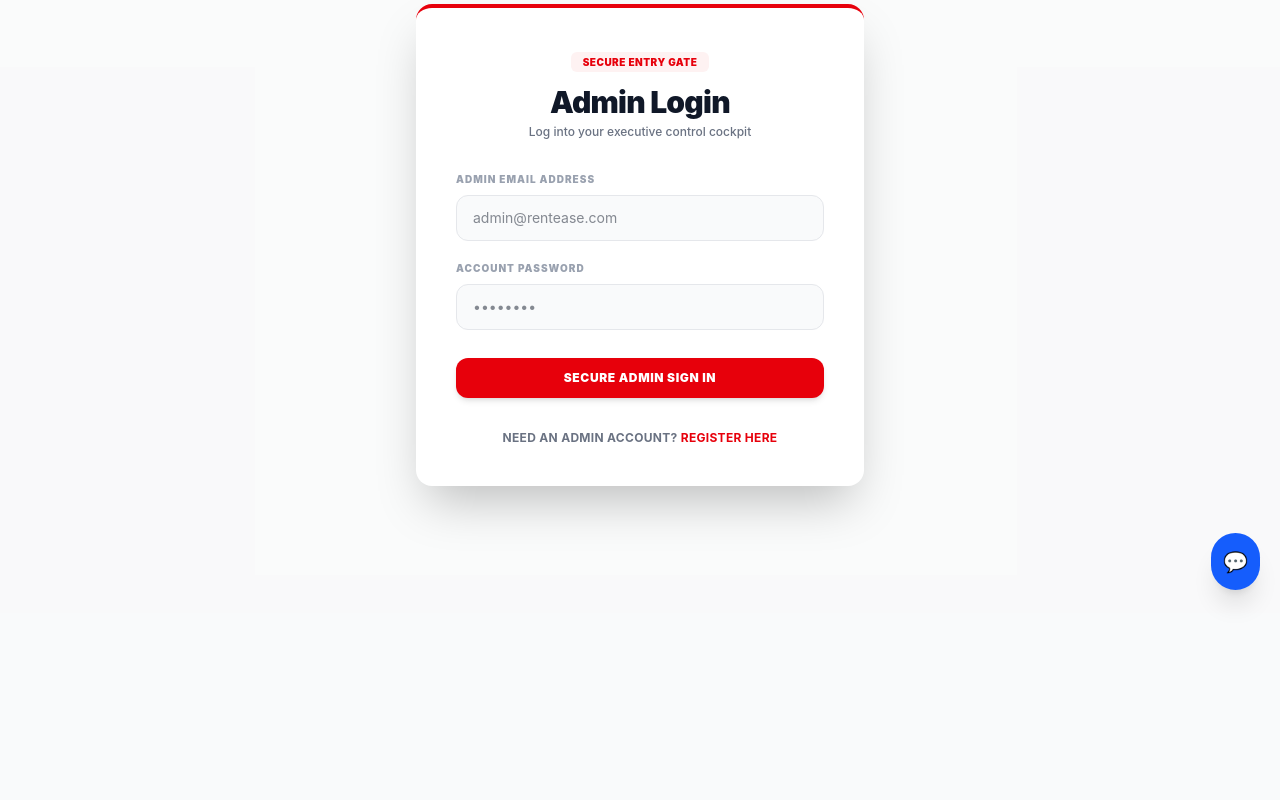
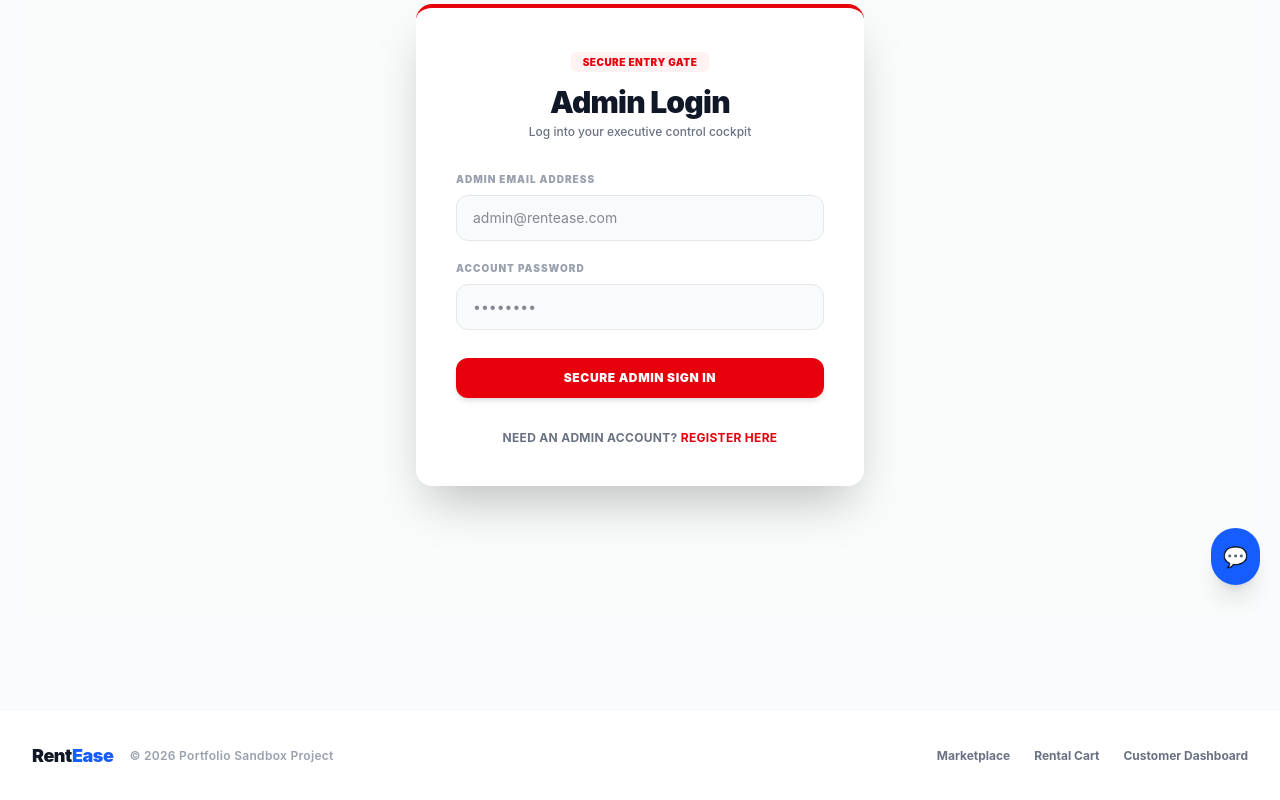
Before and after one commit to hardiksol22/rentease-fullstack, a React (Vite) app: page /admin-login in a window 1280 px wide. Shown: the part 188-988 px from the top of the page. Before the commit the page ends 801 px from the top, so only its background shows below. Built offline with nearby package versions, Linux system fonts and the light colour scheme.

Commit message:
fix: injected footer asset and updated app layout container constraints

```diff
--- a/src/App.jsx
+++ b/src/App.jsx
@@ -1,19 +1,17 @@
 import React from 'react';
 import { Routes, Route } from 'react-router-dom';
 
-// Layout Structure Component (FIXED: Aligned to your layout folder path)
+// Layout Shell Mappings
 import Navbar from './components/layout/Navbar.jsx';
+import Footer from './components/layout/Footer.jsx'; // ⚡ UI FIX: Footer imported safely
 
-// 🤖 Added: Global AI Chatbot Support Agent Widget
-import AIChatbot from './components/common/AIChatbot.jsx';
-
-// Core Marketplace & Customer Journey Pages
+// Core Platform Pages
 import Home from './pages/Home.jsx';
 import ProductDetails from './pages/ProductDetails.jsx';
 import Cart from './pages/Cart.jsx';
 import Checkout from './pages/Checkout.jsx';
 
-// Core Identity Access & Dashboard Systems
+// Core Accounts & Dashboard Architectures
 import Login from './pages/Login.jsx';
 import Register from './pages/Register.jsx';
 import Dashboard from './pages/Dashboard.jsx';
@@ -21,33 +19,37 @@ import AdminDashboard from './pages/AdminDashboard.jsx';
 import AdminRegister from './pages/AdminRegister.jsx';
 import AdminLogin from './pages/AdminLogin.jsx';
 
+// Global Artificial Intelligence Addon Widget
+import AIChatbot from './components/common/AIChatbot.jsx';
+
 export default function App() {
   return (
-    <div className="min-h-screen bg-gray-50/30 text-gray-900 font-sans antialiased relative">
-      {/* Global Navigation Bar rendered across all routing pages */}
+    <div className="min-h-screen flex flex-col justify-between bg-gray-50/30 text-gray-900 font-sans antialiased">
+      <div>
+        {/* Top Header Floating Navigation Shell */}
         <Navbar />
 
-      <main>
+        {/* Main Routed Viewport Pipeline */}
+        <main className="max-w-7xl mx-auto w-full px-2 sm:px-4 lg:px-6">
           <Routes>
-          {/* Public Marketplace Catalog Mappings */}
             <Route path="/" element={<Home />} />
             <Route path="/product/:id" element={<ProductDetails />} />
             <Route path="/cart" element={<Cart />} />
             <Route path="/checkout" element={<Checkout />} />
-
-          {/* Authentication Access Endpoints */}
             <Route path="/login" element={<Login />} />
             <Route path="/register" element={<Register />} />
-
-          {/* User & Administration Central Command Spaces */}
             <Route path="/dashboard" element={<Dashboard />} />
             <Route path="/admin" element={<AdminDashboard />} />
             <Route path="/admin-register" element={<AdminRegister />} />
             <Route path="/admin-login" element={<AdminLogin />} />
           </Routes>
         </main>
+      </div>
 
-      {/* 🤖 GLOBAL INJECTION: Active Chatbot layer running continuously on all routes */}
+      {/* 🟢 GLOBAL FIX: Footer mounted perfectly at the absolute base of DOM tree */}
+      <Footer />
+
+      {/* Persistent AI Float Agent Layer */}
       <AIChatbot />
     </div>
   );
--- /dev/null
+++ b/src/components/layout/Footer.jsx
@@ -0,0 +1,29 @@
+import React from 'react';
+import { Link } from 'react-router-dom';
+
+export default function Footer() {
+  return (
+    <footer className="bg-white border-t border-gray-100 mt-24">
+      <div className="max-w-7xl mx-auto px-4 py-8 sm:px-6 lg:px-8 flex flex-col sm:flex-row justify-between items-center gap-4">
+
+        {/* Left Side: Brand Logo Label */}
+        <div className="flex items-center gap-2">
+          <span className="font-black text-lg tracking-tight text-gray-900">
+            Rent<span className="text-blue-600">Ease</span>
+          </span>
+          <span className="text-xs text-gray-400 font-semibold tracking-wide ml-2">
+            © 2026 Portfolio Sandbox Project
+          </span>
+        </div>
+
+        {/* Right Side: Quick Clean Navigation Mappings */}
+        <div className="flex gap-6 text-xs font-bold text-gray-500">
+          <Link to="/" className="hover:text-blue-600 transition-colors">Marketplace</Link>
+          <Link to="/cart" className="hover:text-blue-600 transition-colors">Rental Cart</Link>
+          <Link to="/dashboard" className="hover:text-blue-600 transition-colors">Customer Dashboard</Link>
+        </div>
+
+      </div>
+    </footer>
+  );
+}
```
Lines whose indentation alone changed are shown as unchanged.
